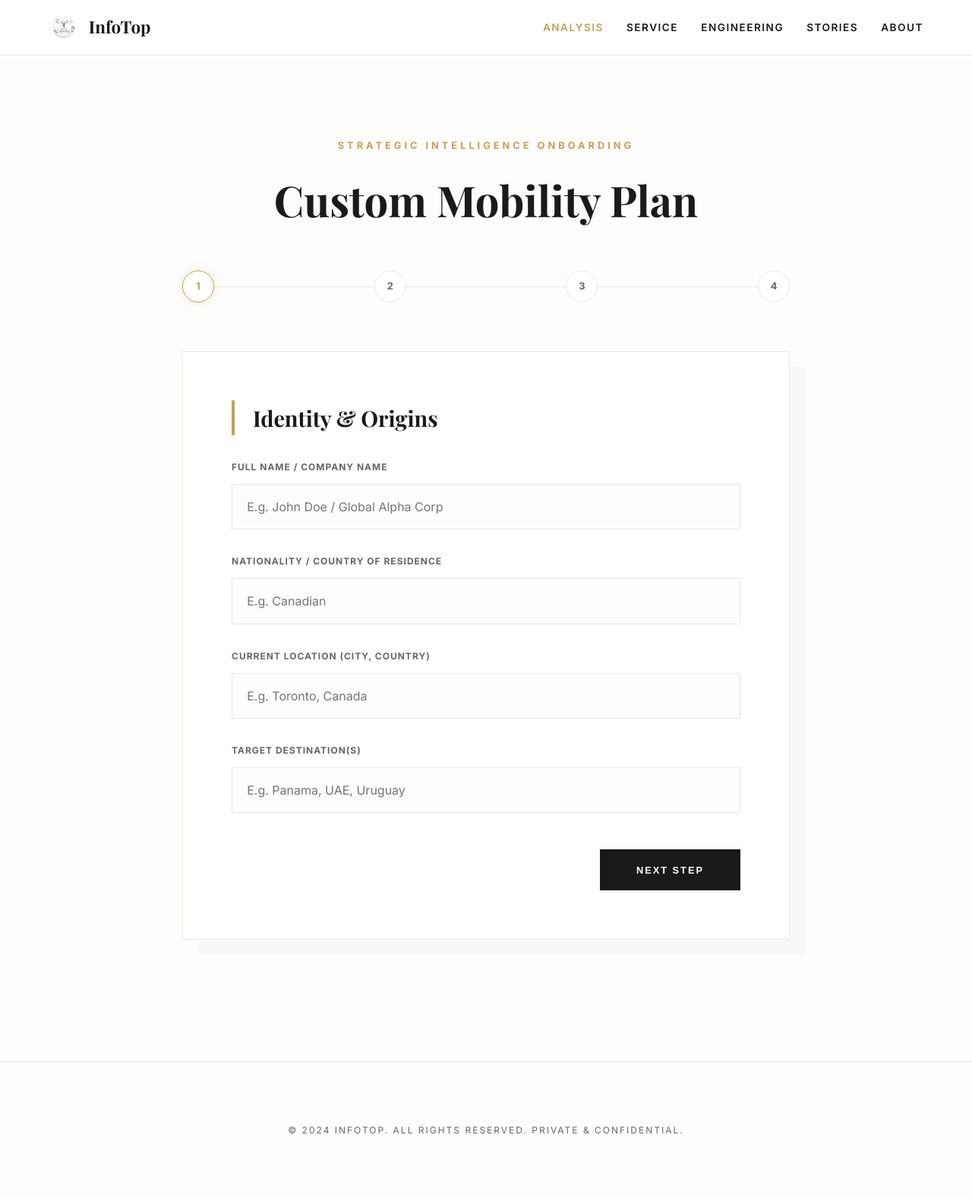
After one commit to haohuixing/InfoTop, a FastAPI app: page /analysis in a window 1280 px wide. The commit adds this page. Shown: the whole page at 76% size. Run offline with FastAPI, Linux system fonts and the light colour scheme.

Commit message:
Add files via upload

```diff
--- /dev/null
+++ b/templates/analysis.html
@@ -0,0 +1,237 @@
+<!DOCTYPE html>
+<html lang="en">
+<head>
+    <meta charset="UTF-8">
+    <meta name="viewport" content="width=device-width, initial-scale=1.0">
+    <title>Global Mobility Analysis | InfoTop</title>
+    <link rel="icon" type="image/png" href="/images/logo.png">
+    <link href="https://fonts.googleapis.com/css2?family=Playfair+Display:wght@700&family=Inter:wght@300;400;600;700&display=swap" rel="stylesheet">
+
+    <style>
+        :root {
+            --bg: #fdfdfc;
+            --gold: #c5a059;
+            --charcoal: #1a1a1a;
+            --muted: #666;
+            --border: #e8e8e3;
+            --nomad-green: #00472f;
+            font-size: 16px;
+        }
+
+        body { font-family: 'Inter', sans-serif; background: var(--bg); color: var(--charcoal); margin: 0; padding: 0; line-height: 1.6; overflow-x: hidden; }
+
+        /* --- NAVIGATION --- */
+        nav { display: flex; justify-content: space-between; align-items: center; padding: 1rem 5vw; border-bottom: 1px solid var(--border); background: white; position: sticky; top: 0; z-index: 1000; }
+        .logo { display: flex; align-items: center; gap: 0.8rem; text-decoration: none; color: var(--charcoal); font-family: 'Playfair Display', serif; font-weight: 700; font-size: 1.4rem; }
+        .logo-img { height: 40px; width: auto; }
+        .nav-links a { margin-left: 2vw; text-decoration: none; color: var(--charcoal); font-size: 0.85rem; font-weight: 600; text-transform: uppercase; letter-spacing: 1.5px; }
+
+        /* --- MULTI-STEP FORM STYLING --- */
+        .form-hero { padding: 6rem 5vw 3rem; text-align: center; }
+        .form-hero h1 { font-family: 'Playfair Display', serif; font-size: clamp(2rem, 5vw, 3.5rem); margin: 0; }
+        .form-hero p { color: var(--gold); text-transform: uppercase; letter-spacing: 4px; font-weight: 700; font-size: 0.8rem; margin-bottom: 1rem; }
+
+        .analysis-container { max-width: 800px; margin: 0 auto 10rem; padding: 0 5vw; }
+
+        /* Progress Bar */
+        .progress-bar { display: flex; justify-content: space-between; margin-bottom: 4rem; position: relative; }
+        .progress-bar::before { content: ''; position: absolute; top: 50%; left: 0; right: 0; height: 1px; background: var(--border); z-index: 1; }
+        .step-dot { width: 40px; height: 40px; background: white; border: 1px solid var(--border); border-radius: 50%; display: flex; align-items: center; justify-content: center; z-index: 2; font-size: 0.8rem; font-weight: 700; transition: 0.3s; color: var(--muted); }
+        .step-dot.active { border-color: var(--gold); color: var(--gold); box-shadow: 0 0 15px rgba(197,160,89,0.2); }
+        .step-dot.completed { background: var(--gold); border-color: var(--gold); color: white; }
+
+        .form-step { display: none; background: white; border: 1px solid var(--border); padding: clamp(2rem, 8vw, 4rem); box-shadow: 20px 20px 0px rgba(0,0,0,0.02); }
+        .form-step.active { display: block; animation: fadeIn 0.5s ease; }
+
+        @keyframes fadeIn { from { opacity: 0; transform: translateY(10px); } to { opacity: 1; transform: translateY(0); } }
+
+        h2.step-title { font-family: 'Playfair Display', serif; font-size: 1.8rem; margin: 0 0 2rem; border-left: 4px solid var(--gold); padding-left: 1.5rem; }
+
+        .input-group { margin-bottom: 2rem; }
+        label { display: block; font-size: 0.75rem; font-weight: 700; text-transform: uppercase; letter-spacing: 1px; color: var(--muted); margin-bottom: 0.8rem; }
+        input[type="text"], input[type="email"], select, textarea {
+            width: 100%; padding: 1.2rem; border: 1px solid var(--border); background: var(--bg); font-family: 'Inter', sans-serif; font-size: 1rem; box-sizing: border-box; transition: 0.3s;
+        }
+        input:focus { outline: none; border-color: var(--gold); background: white; }
+
+        /* Custom Checkbox Grid */
+        .checkbox-grid { display: grid; grid-template-columns: 1fr 1fr; gap: 1rem; margin-top: 1rem; }
+        .check-item {
+            display: flex; align-items: center; gap: 10px; padding: 1rem; border: 1px solid var(--border); cursor: pointer; transition: 0.3s; font-size: 0.9rem;
+        }
+        .check-item:hover { border-color: var(--gold); }
+        .check-item input { display: none; }
+        .check-item.selected { background: var(--nomad-green); color: white; border-color: var(--nomad-green); }
+
+        .btn-wrap { display: flex; justify-content: space-between; margin-top: 3rem; }
+        .btn { padding: 1.2rem 3rem; border: none; font-weight: 700; text-transform: uppercase; letter-spacing: 2px; font-size: 0.8rem; cursor: pointer; transition: 0.3s; }
+        .btn-next { background: var(--charcoal); color: white; }
+        .btn-next:hover { background: var(--gold); }
+        .btn-prev { background: transparent; color: var(--muted); text-decoration: underline; }
+
+        footer { text-align: center; padding: 5rem 5vw; border-top: 1px solid var(--border); font-size: 0.75rem; color: var(--muted); text-transform: uppercase; letter-spacing: 2px; }
+
+        @media (max-width: 600px) {
+            .checkbox-grid { grid-template-columns: 1fr; }
+        }
+    </style>
+</head>
+<body>
+
+    <nav>
+        <a href="/" class="logo">
+            <img src="/images/logo.png" alt="InfoTop Logo" class="logo-img">
+            <span>InfoTop</span>
+        </a>
+        <div class="nav-links">
+            <a href="/analysis" style="color: var(--gold);">Analysis</a>
+            <a href="/services">Service</a>
+            <a href="/engineering">Engineering</a>
+            <a href="/stories">Stories</a>
+            <a href="/about">About</a>
+        </div>
+    </nav>
+
+    <header class="form-hero">
+        <p>Strategic Intelligence Onboarding</p>
+        <h1>Custom Mobility Plan</h1>
+    </header>
+
+    <div class="analysis-container">
+
+        <div class="progress-bar">
+            <div class="step-dot active" id="dot-1">1</div>
+            <div class="step-dot" id="dot-2">2</div>
+            <div class="step-dot" id="dot-3">3</div>
+            <div class="step-dot" id="dot-4">4</div>
+        </div>
+
+        <form id="mobilityForm" action="/submit-mobility-plan" method="POST">
+
+            <!-- STEP 1: CLIENT INFORMATION -->
+            <div class="form-step active" id="step-1">
+                <h2 class="step-title">Identity & Origins</h2>
+                <div class="input-group">
+                    <label>Full Name / Company Name</label>
+                    <input type="text" name="client_name" placeholder="E.g. John Doe / Global Alpha Corp" required>
+                </div>
+                <div class="input-group">
+                    <label>Nationality / Country of Residence</label>
+                    <input type="text" name="nationality" placeholder="E.g. Canadian" required>
+                </div>
+                <div class="input-group">
+                    <label>Current Location (City, Country)</label>
+                    <input type="text" name="current_location" placeholder="E.g. Toronto, Canada" required>
+                </div>
+                <div class="input-group">
+                    <label>Target Destination(s)</label>
+                    <input type="text" name="target_destination" placeholder="E.g. Panama, UAE, Uruguay" required>
+                </div>
+                <div class="btn-wrap" style="justify-content: flex-end;">
+                    <button type="button" class="btn btn-next" onclick="nextStep(2)">Next Step</button>
+                </div>
+            </div>
+
+            <!-- STEP 2: MOBILITY GOALS -->
+            <div class="form-step" id="step-2">
+                <h2 class="step-title">Mobility Goals</h2>
+                <label>Purpose of Relocation / Mobility</label>
+                <div class="checkbox-grid">
+                    <label class="check-item"><input type="checkbox" name="purpose" value="Personal"> Personal / Family</label>
+                    <label class="check-item"><input type="checkbox" name="purpose" value="Business"> Business / Work</label>
+                    <label class="check-item"><input type="checkbox" name="purpose" value="Investment"> Investment / Asset Management</label>
+                    <label class="check-item"><input type="checkbox" name="purpose" value="Other"> Other</label>
+                </div>
+
+                <div class="input-group" style="margin-top: 2rem;">
+                    <label>If Other, please specify:</label>
+                    <input type="text" name="purpose_other">
+                </div>
+
+                <div class="btn-wrap">
+                    <button type="button" class="btn btn-prev" onclick="prevStep(1)">Back</button>
+                    <button type="button" class="btn btn-next" onclick="nextStep(3)">Next Step</button>
+                </div>
+            </div>
+
+            <!-- STEP 3: PREFERRED SERVICES -->
+            <div class="form-step" id="step-3">
+                <h2 class="step-title">Strategic Requirements</h2>
+                <label>Preferred Services (Select all that apply)</label>
+                <div class="checkbox-grid">
+                    <label class="check-item"><input type="checkbox" name="services" value="Providers"> Service Provider Access</label>
+                    <label class="check-item"><input type="checkbox" name="services" value="Finance"> Financial Flows</label>
+                    <label class="check-item"><input type="checkbox" name="services" value="Identity"> Identity / Visa Assistance</label>
+                    <label class="check-item"><input type="checkbox" name="services" value="Assets"> Asset Allocation</label>
+                    <label class="check-item"><input type="checkbox" name="services" value="Tax"> Tax Optimization</label>
+                    <label class="check-item"><input type="checkbox" name="services" value="Relocation"> Physical Relocation</label>
+                </div>
+
+                <div class="btn-wrap">
+                    <button type="button" class="btn btn-prev" onclick="prevStep(2)">Back</button>
+                    <button type="button" class="btn btn-next" onclick="nextStep(4)">Next Step</button>
+                </div>
+            </div>
+
+            <!-- STEP 4: CONSTRAINTS & NOTES -->
+            <div class="form-step" id="step-4">
+                <h2 class="step-title">Parameters & Timeline</h2>
+                <div class="input-group">
+                    <label>Budget Range (Optional)</label>
+                    <input type="text" name="budget" placeholder="E.g. $50k - $100k USD">
+                </div>
+                <div class="input-group">
+                    <label>Timeline / Desired Relocation Date</label>
+                    <input type="text" name="timeline" placeholder="E.g. Q3 2024">
+                </div>
+                <div class="input-group">
+                    <label>Special Requirements / Notes</label>
+                    <textarea name="notes" rows="4" placeholder="Any specific concerns or unique constraints?"></textarea>
+                </div>
+
+                <div class="btn-wrap">
+                    <button type="button" class="btn btn-prev" onclick="prevStep(3)">Back</button>
+                    <button type="submit" class="btn btn-next" style="background: var(--nomad-green);">Submit Briefing</button>
+                </div>
+            </div>
+
+        </form>
+    </div>
+
+    <footer>
+        &copy; 2024 InfoTop. All Rights Reserved. Private & Confidential.
+    </footer>
+
+    <script>
+        // Multi-step Logic
+        function nextStep(step) {
+            document.querySelectorAll('.form-step').forEach(s => s.classList.remove('active'));
+            document.getElementById('step-' + step).classList.add('active');
+
+            document.getElementById('dot-' + (step-1)).classList.add('completed');
+            document.getElementById('dot-' + step).classList.add('active');
+            window.scrollTo(0, 0);
+        }
+
+        function prevStep(step) {
+            document.querySelectorAll('.form-step').forEach(s => s.classList.remove('active'));
+            document.getElementById('step-' + step).classList.add('active');
+
+            document.getElementById('dot-' + (step+1)).classList.remove('active');
+            document.getElementById('dot-' + step).classList.remove('completed');
+            document.getElementById('dot-' + step).classList.add('active');
+            window.scrollTo(0, 0);
+        }
+
+        // Toggle visual selected state for check-items
+        document.querySelectorAll('.check-item').forEach(item => {
+            item.addEventListener('click', function() {
+                const cb = this.querySelector('input');
+                cb.checked = !cb.checked;
+                this.classList.toggle('selected', cb.checked);
+            });
+        });
+    </script>
+
+</body>
+</html>
--- a/templates/engineering.html
+++ b/templates/engineering.html
@@ -105,7 +105,7 @@
         <input type="checkbox" id="menu-toggle">
         <label for="menu-toggle" class="menu-icon">Menu</label>
         <div class="nav-links">
-            <a href="/#tool">Analysis</a>
+            <a href="/analysis">Analysis</a>
             <a href="/services">Service</a>
             <a href="#">Solution</a>
             <a href="/engineering" style="color: var(--gold);">Engineering</a>
--- a/templates/index.html
+++ b/templates/index.html
@@ -192,7 +192,7 @@
         <label for="menu-toggle" class="menu-icon">Menu</label>
 
         <div class="nav-links">
-            <a href="#tool">Analysis</a>
+            <a href="/analysis">Analysis</a>
             <a href="/services">Service</a>
             <a href="#">Solution</a>
             <a href="/engineering">Engineering</a>
--- a/templates/services.html
+++ b/templates/services.html
@@ -127,7 +127,7 @@
         <input type="checkbox" id="menu-toggle">
         <label for="menu-toggle" class="menu-icon">Menu</label>
         <div class="nav-links">
-            <a href="/#tool">Analysis</a>
+            <a href="/analysis">Analysis</a>
             <a href="/services" style="color: var(--gold);">Service</a>
             <a href="#">Solution</a>
             <a href="/engineering">Engineering</a>
--- a/templates/stories.html
+++ b/templates/stories.html
@@ -228,7 +228,7 @@
         <label for="menu-toggle" class="menu-icon">Menu</label>
 
         <div class="nav-links">
-            <a href="/#tool">Analysis</a>
+            <a href="/analysis">Analysis</a>
             <a href="/services">Service</a>
             <a href="/engineering">Engineering</a>
             <a href="/stories" style="color: var(--gold);">Stories</a>
```
Also changed, not shown: templates/about.html (line endings or trailing spaces).
